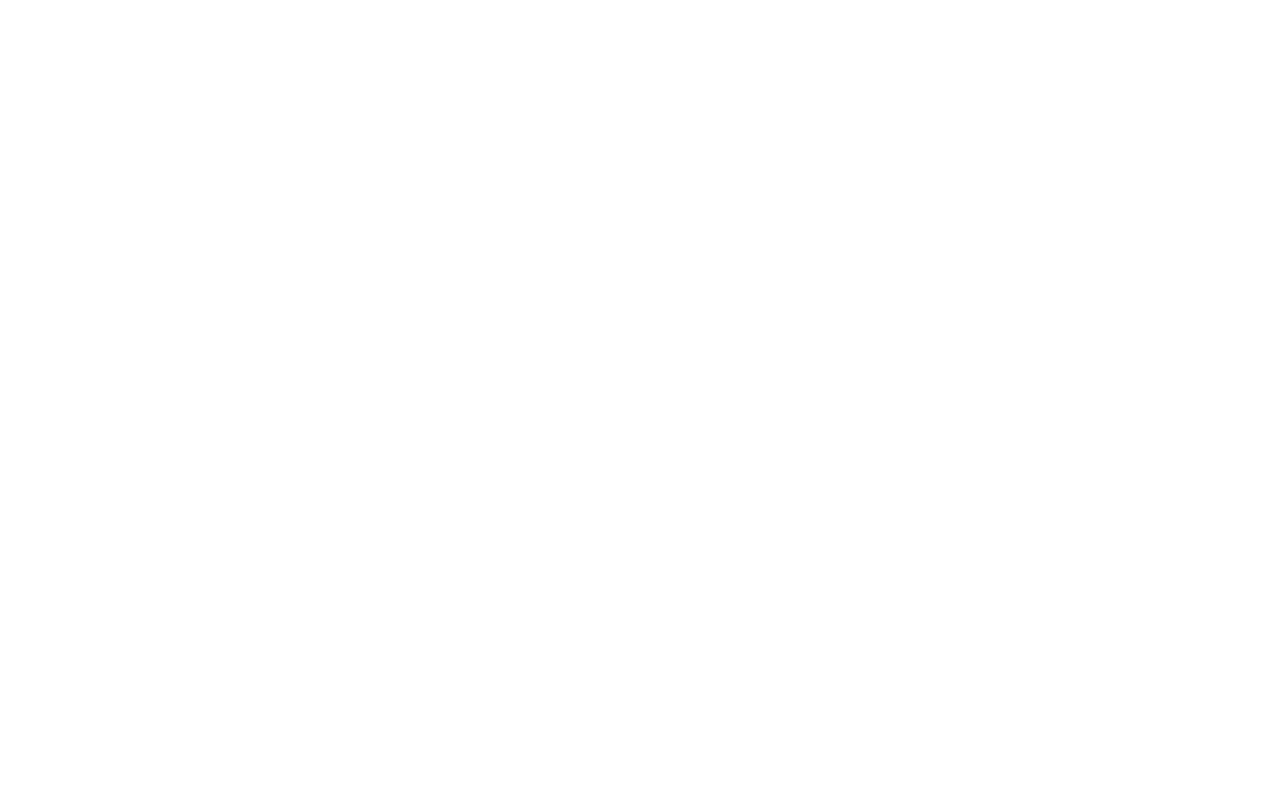
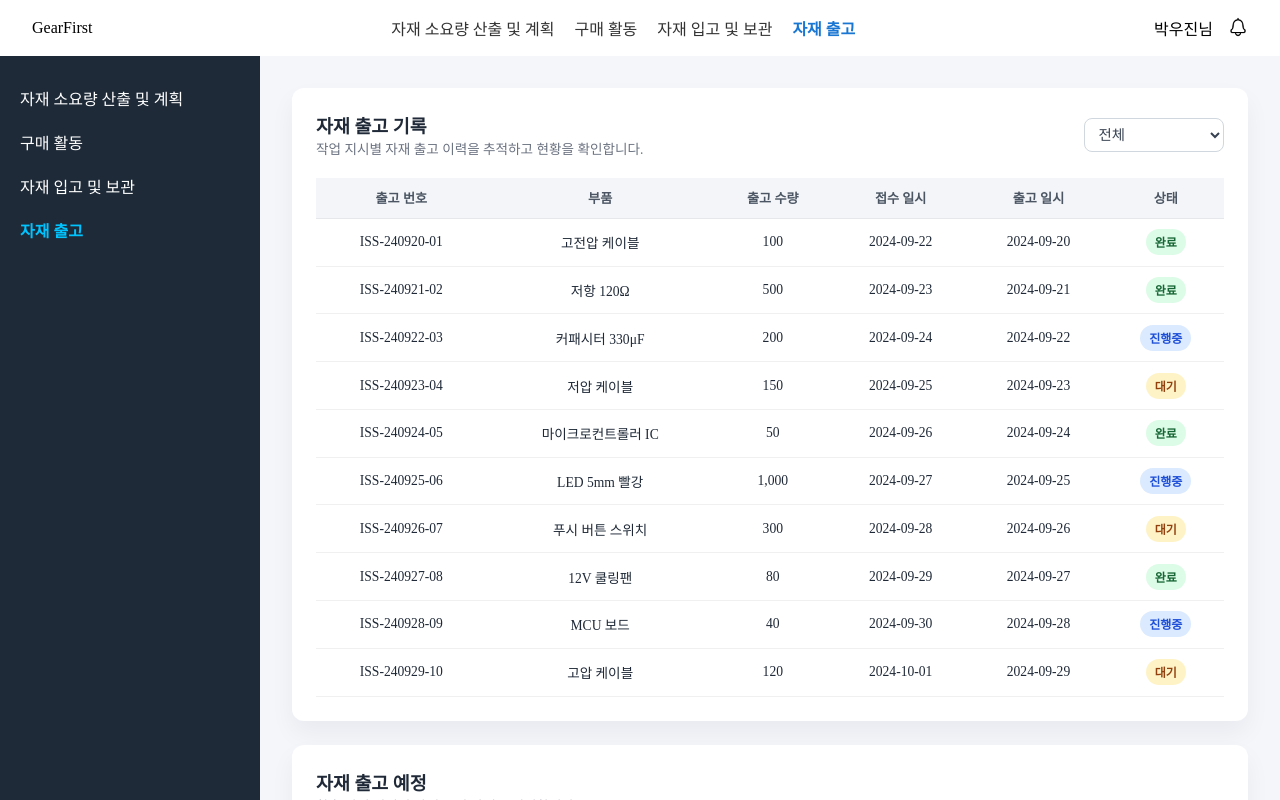
Before and after one commit to Gear-First/Web-FE, a React (Vite) app: page /outbound in a window 1280 px wide. Before the commit this address had no page. Built offline with nearby package versions, Linux system fonts and the light colour scheme.

Commit message:
파일명 수정

```diff
--- a/src/components/common/SideBar.tsx
+++ b/src/components/common/SideBar.tsx
@@ -31,7 +31,7 @@
   { to: "/mrp", label: "자재 소요량 산출 및 계획" },
   { to: "/supplierOrder", label: "구매 활동" },
   { to: "/inventory", label: "자재 입고 및 보관" },
-  { to: "/issuance", label: "자재 출고" },
+  { to: "/outbound", label: "자재 출고" },
 ];
 
 const SideBar: React.FC = () => {
--- a/src/components/common/TopBar.tsx
+++ b/src/components/common/TopBar.tsx
@@ -51,7 +51,7 @@
     { id: 1, name: "자재 소요량 산출 및 계획", path: "/mrp" },
     { id: 2, name: "구매 활동", path: "/supplierOrder" },
     { id: 3, name: "자재 입고 및 보관", path: "/inventory" },
-    { id: 4, name: "자재 출고", path: "/issuance" },
+    { id: 4, name: "자재 출고", path: "/outbound" },
   ];
 
   return (
--- a/src/issuance/IssuanceApi.ts
+++ b/src/outbound/OutboundApi.ts
@@ -1,15 +1,14 @@
 // 초기엔 목데이터로 시작하고, 서버 연동 시 fetch/axios로 교체하세요.
-import type { IssuanceRecord, IssuanceSchedule } from "./IssuanceTypes";
+import type { OutboundRecord, OutboundSchedule } from "./OutboundTypes";
 
 // --- query keys (여기 한군데서 관리) ---
-export const issuanceKeys = {
-  records: ["issuance", "records"] as const,
-  schedule: ["issuance", "schedule"] as const,
+export const outboundKeys = {
+  records: ["outbound", "records"] as const,
+  schedule: ["outbound", "schedule"] as const,
 };
 
 // --- mock (실서버 전환시 삭제/대체) ---
-export const mockRecords: IssuanceRecord[] = [
-  /* ...여기에 현재 제공한 데이터 붙여넣기... */
+export const mockRecords: OutboundRecord[] = [
   {
     id: "ISS-240920-01",
     inventoryCode: "MAT-WIR-550",
@@ -141,8 +140,7 @@
     deliveryFactory: "창고 C",
   },
 ];
-export const mockSchedule: IssuanceSchedule[] = [
-  /* ...여기에 현재 제공한 데이터 붙여넣기... */
+export const mockSchedule: OutboundSchedule[] = [
   {
     workOrder: "WO-240921-03",
     inventoryName: "데이터 케이블",
@@ -223,12 +221,12 @@
 ];
 
 // --- API 함수 ---
-export async function fetchIssuanceRecords(): Promise<IssuanceRecord[]> {
-  // return (await axios.get("/api/issuance/records")).data;
+export async function fetchOutboundRecords(): Promise<OutboundRecord[]> {
+  // return (await axios.get("/api/outbound/records")).data;
   return mockRecords;
 }
 
-export async function fetchIssuanceSchedule(): Promise<IssuanceSchedule[]> {
-  // return (await axios.get("/api/issuance/schedule")).data;
+export async function fetchOutboundSchedule(): Promise<OutboundSchedule[]> {
+  // return (await axios.get("/api/outbound/schedule")).data;
   return mockSchedule;
 }
--- a/src/issuance/IssuancePage.tsx
+++ b/src/outbound/OutboundPage.tsx
@@ -1,4 +1,3 @@
-// src/features/issuance/page.tsx
 import Layout from "../components/common/Layout";
 import {
   PageContainer,
@@ -11,32 +10,32 @@
 } from "../components/common/PageLayout";
 import { useState } from "react";
 import { useQuery } from "@tanstack/react-query";
-import IssuanceTable from "./components/IssuanceTable";
+import OutboundTable from "./components/OutboundTable";
 import ScheduleTable from "./components/ScheduleTable";
-import type { IssuanceStatus } from "./IssuanceTypes";
+import type { OutboundStatus } from "./OutboundTypes";
 import {
-  issuanceKeys,
-  fetchIssuanceRecords,
-  fetchIssuanceSchedule,
-} from "./IssuanceApi";
+  outboundKeys,
+  fetchOutboundRecords,
+  fetchOutboundSchedule,
+} from "./OutboundApi";
 
-type StatusFilter = IssuanceStatus | "ALL";
+type StatusFilter = OutboundStatus | "ALL";
 
-export default function IssuancePage() {
+export default function OutboundPage() {
   const [status, setStatus] = useState<StatusFilter>("ALL");
   const statusOptions: StatusFilter[] = ["ALL", "대기", "진행중", "완료"];
 
   const { data: records = [], isLoading: loadingR } = useQuery({
-    queryKey: issuanceKeys.records,
-    queryFn: fetchIssuanceRecords,
+    queryKey: outboundKeys.records,
+    queryFn: fetchOutboundRecords,
     select: (rows) =>
       status === "ALL" ? rows : rows.filter((r) => r.status === status),
     staleTime: 5 * 60 * 1000,
   });
 
   const { data: schedule = [], isLoading: loadingS } = useQuery({
-    queryKey: issuanceKeys.schedule,
-    queryFn: fetchIssuanceSchedule,
+    queryKey: outboundKeys.schedule,
+    queryFn: fetchOutboundSchedule,
     staleTime: 5 * 60 * 1000,
   });
 
@@ -65,7 +64,7 @@
             </FilterGroup>
           </SectionHeader>
 
-          {loadingR ? "로딩중..." : <IssuanceTable rows={records} />}
+          {loadingR ? "로딩중..." : <OutboundTable rows={records} />}
         </SectionCard>
 
         <SectionCard>
--- a/src/issuance/components/IssuanceTable.tsx
+++ b/src/outbound/components/OutboundTable.tsx
@@ -1,14 +1,13 @@
-// src/features/issuance/components/IssuanceTable.tsx
 import { Table, Th, Td, StatusBadge } from "../../components/common/PageLayout";
-import type { IssuanceRecord, IssuanceStatus } from "../IssuanceTypes";
+import type { OutboundRecord, OutboundStatus } from "../OutboundTypes";
 
-const statusVariant: Record<IssuanceStatus, "warning" | "info" | "success"> = {
+const statusVariant: Record<OutboundStatus, "warning" | "info" | "success"> = {
   대기: "warning",
   진행중: "info",
   완료: "success",
 };
 
-export default function IssuanceTable({ rows }: { rows: IssuanceRecord[] }) {
+export default function OutboundTable({ rows }: { rows: OutboundRecord[] }) {
   return (
     <Table>
       <thead>
--- a/src/issuance/components/ScheduleTable.tsx
+++ b/src/outbound/components/ScheduleTable.tsx
@@ -1,13 +1,12 @@
-// src/features/issuance/components/ScheduleTable.tsx
 import { Table, Th, Td, StatusBadge } from "../../components/common/PageLayout";
-import type { IssuanceSchedule } from "../IssuanceTypes";
+import type { OutboundSchedule } from "../OutboundTypes";
 
 const scheduleVariant = {
   준비완료: "success" as const,
   자재부족: "danger" as const,
 };
 
-export default function ScheduleTable({ rows }: { rows: IssuanceSchedule[] }) {
+export default function ScheduleTable({ rows }: { rows: OutboundSchedule[] }) {
   return (
     <Table>
       <thead>
--- a/src/routes/AppRoutes.tsx
+++ b/src/routes/AppRoutes.tsx
@@ -1,14 +1,14 @@
 import { Routes, Route, Navigate } from "react-router-dom";
-import IssuancePage from "../issuance/IssuancePage";
+import OutboundPage from "../outbound/OutboundPage";
 
 const AppRoutes = () => {
   return (
     <Routes>
-      <Route path="/" element={<Navigate to="/issuance" replace />} />
-      <Route path="/mrp" element={<IssuancePage />} />
-      <Route path="/inventory" element={<IssuancePage />} />
-      <Route path="/issuance" element={<IssuancePage />} />
-      <Route path="/supplierOrder" element={<IssuancePage />} />
+      <Route path="/" element={<Navigate to="/outbound" replace />} />
+      <Route path="/mrp" element={<OutboundPage />} />
+      <Route path="/inventory" element={<OutboundPage />} />
+      <Route path="/outbound" element={<OutboundPage />} />
+      <Route path="/supplierOrder" element={<OutboundPage />} />
     </Routes>
   );
 };
```
Also changed, not shown: src/outbound/OutboundTypes.ts (renamed from src/issuance/IssuanceTypes.ts, +4 -4 lines).
